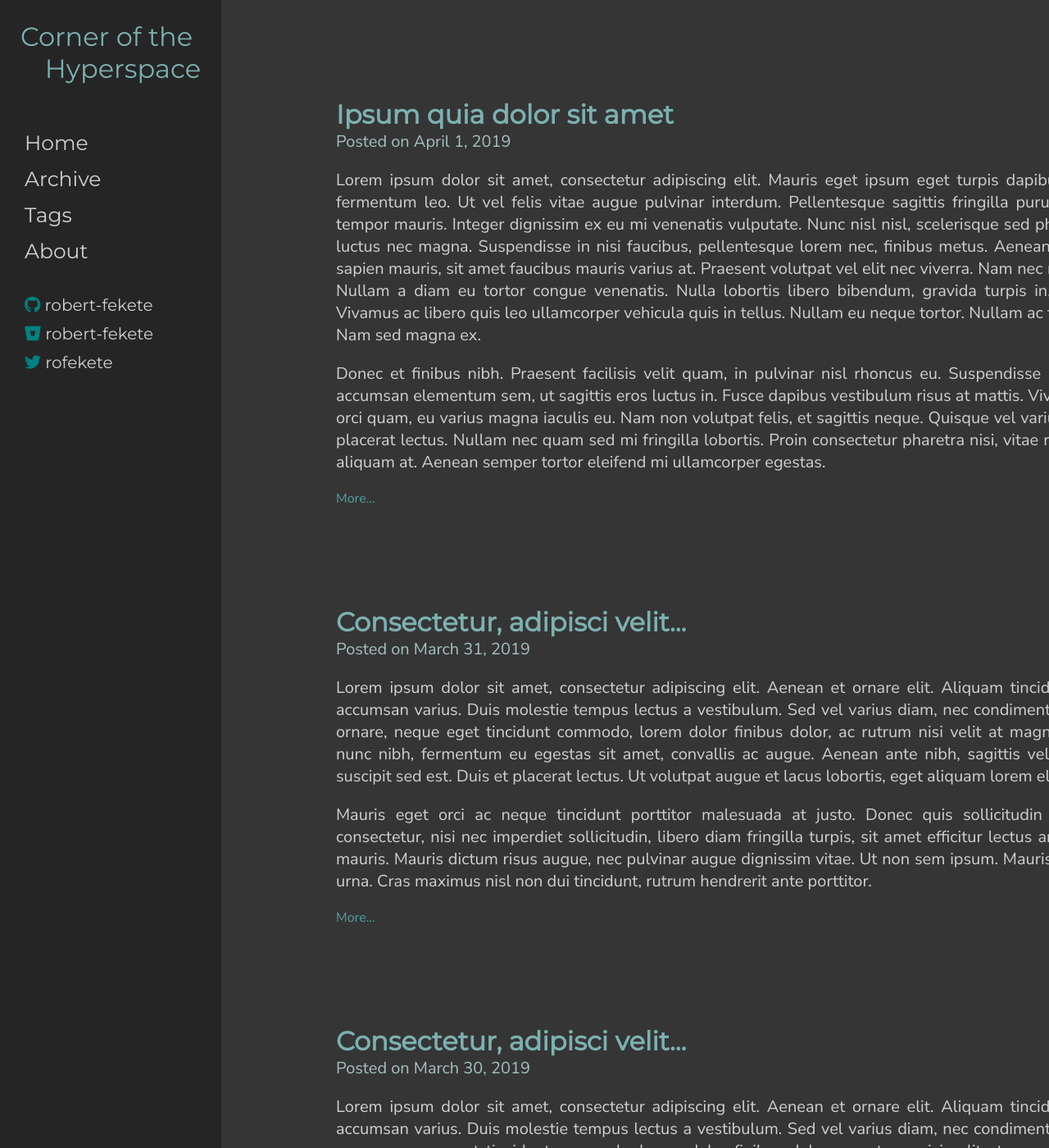
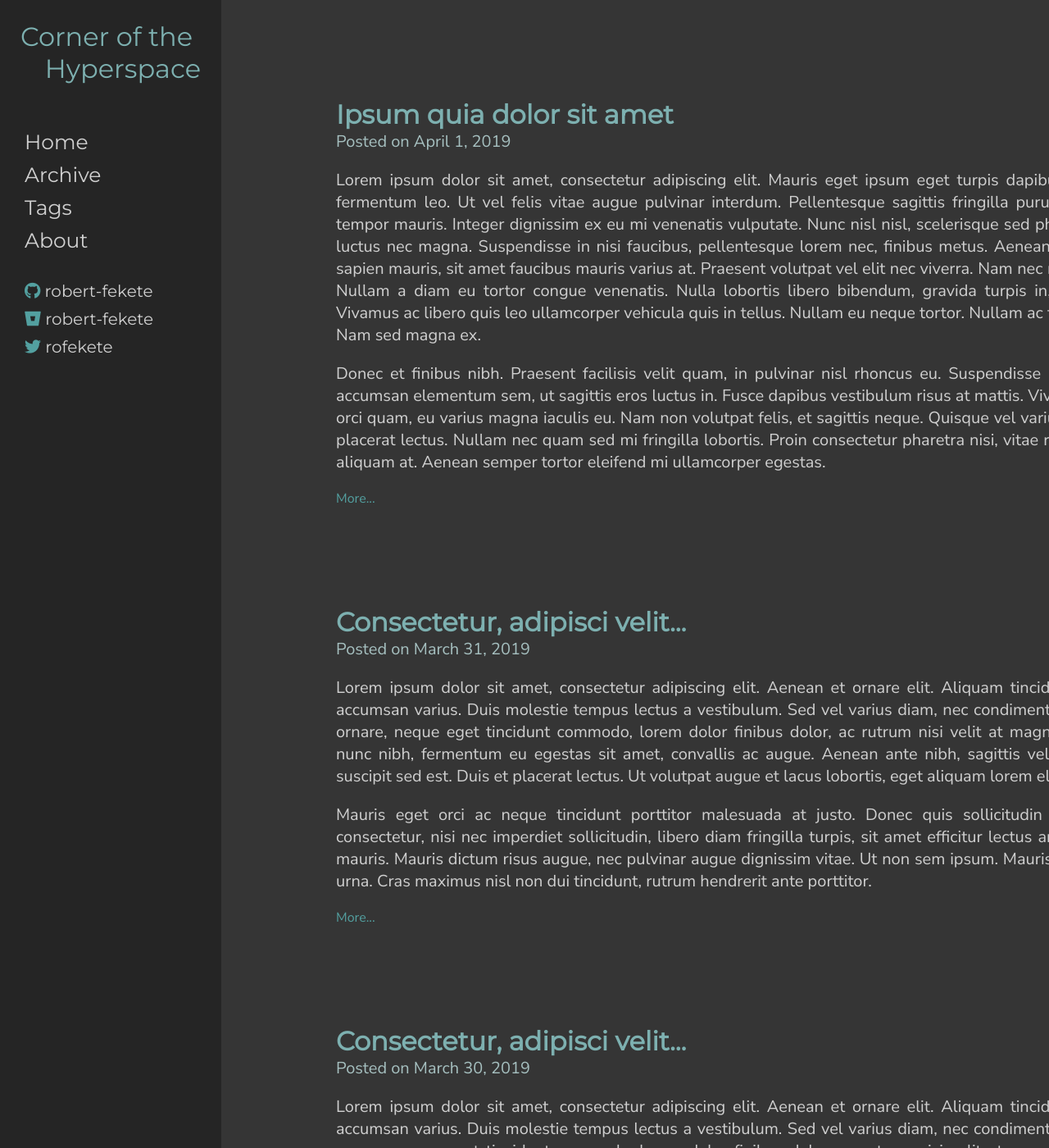
Before and after one commit to robert-fekete/robert-fekete.github.io, a Jekyll site: the page built from index.html, in a window 1280 px wide and 1400 px high. Shown: the whole window at 82% size. Built offline with Jekyll 4.4.1, drawn with Linux system fonts in a browser that asks for light colours; nearby versions of some CDN libraries; the list of posts is cut into pages by our own code.

Commit message:
Cleaning up navbar

```diff
--- a/_sass/navbar.scss
+++ b/_sass/navbar.scss
@@ -12,8 +12,6 @@ $padding_size: 25px;
     width: $navbar_width;
     height: 100vh;
 
-    font-size: 25px;
-    color: $font_color;
     background-color: $color1;
 
 
@@ -46,7 +44,7 @@ $padding_size: 25px;
         .navbar-handles{
 
             .navbar-handles-handle{
-                color: $highlight_color1;
+                color: $highlight_color3;
             }
         }
     }
```
